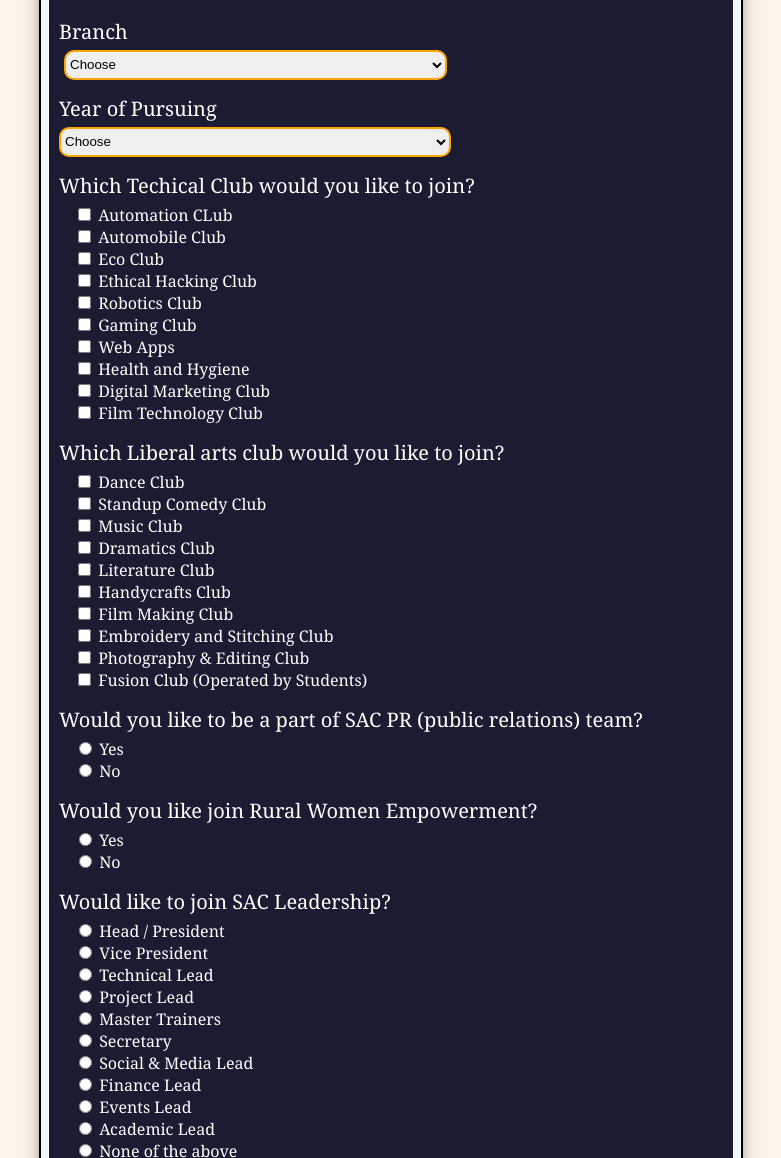
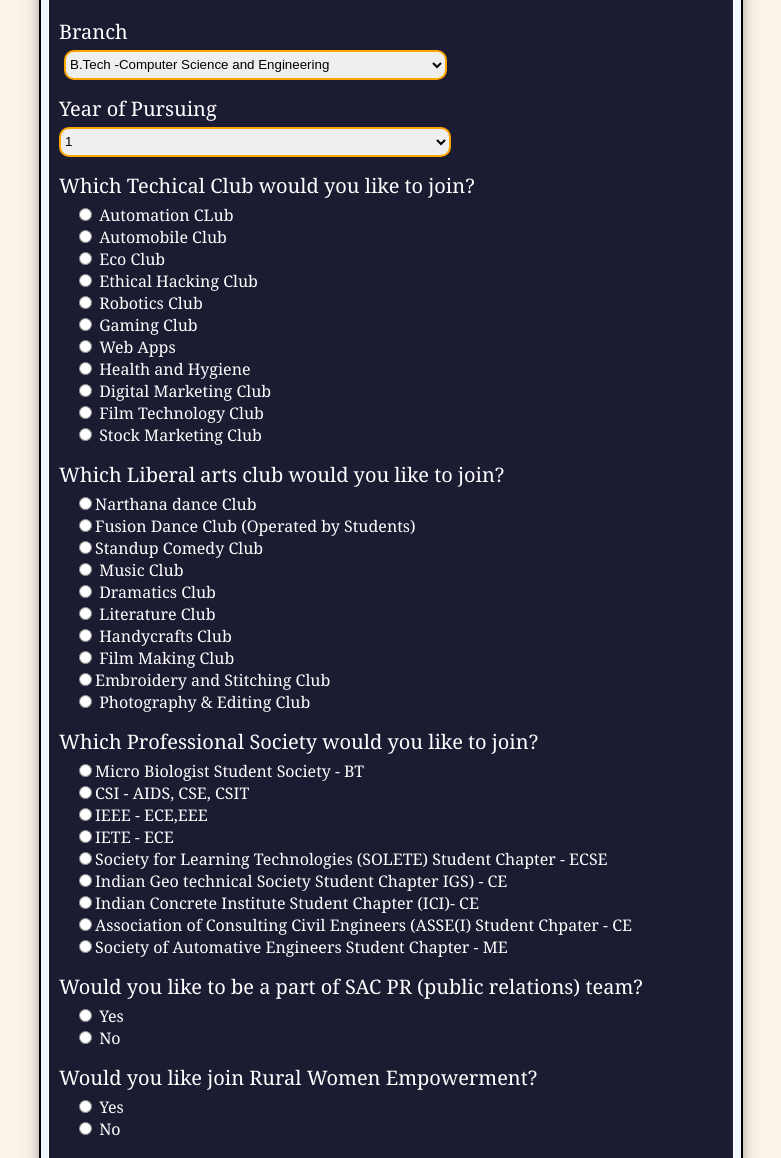
Before and after one commit to PYKREDDY/RegistrationForm, a website: page forms3/Forms2/index.html in a window 1280 px wide. Shown: the part 1147-2305 px from the top of the page, without its empty margins (249-1030 px from the left). Drawn offline with Linux system fonts and the light colour scheme.

Commit message:
checkboxes --> radio & social communities updates

```diff
--- a/forms3/Forms2/index.html
+++ b/forms3/Forms2/index.html
@@ -26,7 +26,7 @@
            <div class="labels"><label for="">Name of the Student</label></div>
            <div class="inp textFill"><input type="text" placeholder="Enter Your Full Name" required name="data[Name]" id="Name"></div>
            <div class="labels"><label for="">ID Number of the Student</label></div>
-           <div class="inp textFill"><input type="text" name="data[ID]" id="ID" pattern="[0-9]{10,}" required placeholder="Registration Number"></div>
+           <div class="inp textFill"><input type="text" name="data[ID]" id="ID" pattern="[0-9]{10,}" placeholder="Registration Number (leave blank you don't have it)"></div>
            <div class="labels"><label for="">Registered Email ID</label></div>
            <div class="inp textFill"><input type="email" name="data[Email]" id="Email" placeholder="2100099999@kluniversity.in" required></div>
            <div class="labels"><label for="">Mobile Number</label></div>
@@ -44,7 +44,6 @@
                 <div class="labels"><label for="">Branch</label></div>
                 <div class="inp choose">
                         <select name="data[Branch]" id="" required>
-                            <option value="none">Choose</option>
                             <option value="B.Tech  -Computer Science  and Engineering">B.Tech  -Computer Science  and Engineering</option>
                             <option value="B.Tech   -Electronics and Communication Engineering">B.Tech   -Electronics and Communication Engineering</option>
                             <option value="B.Tech -Electrical and Electronics Engineering">B.Tech -Electrical and Electronics Engineering</option>
@@ -110,7 +109,7 @@
                 <div class="labels"><label for="">Year of Pursuing</label></div>
                 <div class="inp year">
                     <select name="data[Year]" id="" required>
-                        <option type="none" selected>Choose</option>
+
                         <option type="one" value="1">1</option>
                         <option type="two" value="2">2</option>
                         <option type="three" value="3">3</option>
@@ -119,29 +118,44 @@
                     </select>
                 </div>
                 <div class="labels "><label for="">Which Techical Club would you like to join?</label></div>
-                <div class="inp choose"><input type="checkbox" name="data[Automation Club]" id="" value="Automation Club"> Automation CLub</div>
-                <div class="inp choose"><input type="checkbox" name="data[Automobile Club]" id="" value="Automobile Club"> Automobile Club</div>
-                <div class="inp choose"><input type="checkbox" name="data[Eco Club]" id="" value="Eco Club"> Eco Club</div>
-                <div class="inp choose"><input type="checkbox" name="data[Ethical Hacking]" id="" value="Ethical Hacking Club"> Ethical Hacking Club</div>
-                <div class="inp choose"><input type="checkbox" name="data[Robotics Club]" id="" value="Robotics Club"> Robotics Club</div>
-                <div class="inp choose"><input type="checkbox" name="data[Gaming Club]" id="" value="Gaming Club"> Gaming Club</div>
-                <div class="inp choose"><input type="checkbox" name="data[Web Apps]" id="" value="Web Apps"> Web Apps</div>
-                <div class="inp choose"><input type="checkbox" name="data[Health and Hygiene]" id="" value="Health and Hygiene"> Health and Hygiene</div>
-                <div class="inp choose"><input type="checkbox" name="data[Digital Marketing Club]" id="" value="Digital Marketing Club"> Digital Marketing Club</div>
-                <div class="inp choose"><input type="checkbox" name="data[Film Technology Club]" id="" value="Film Technology Club"> Film Technology Club</div>
+                <div class="inp choose" st><input type="radio" name="data[Technical Club]" id="" value="Automation Club" required> Automation CLub</div>
+                <div class="inp choose"><input type="radio" name="data[Technical Club]" id="" value="Automobile Club" required> Automobile Club</div>
+                <div class="inp choose"><input type="radio" name="data[Technical Club]" id="" value="Eco Club" required> Eco Club</div>
+                <div class="inp choose"><input type="radio" name="data[Technical Club]" id="" value="Ethical Hacking Club" required> Ethical Hacking Club</div>
+                <div class="inp choose"><input type="radio" name="data[Technical Club]" id="" value="Robotics Club" required> Robotics Club</div>
+                <div class="inp choose"><input type="radio" name="data[Technical Club]" id="" value="Gaming Club" required> Gaming Club</div>
+                <div class="inp choose"><input type="radio" name="data[Technical Club]" id="" value="Web Apps" required> Web Apps</div>
+                <div class="inp choose"><input type="radio" name="data[Technical Club]" id="" value="Health and Hygiene" required> Health and Hygiene</div>
+                <div class="inp choose"><input type="radio" name="data[Technical Club]" id="" value="Digital Marketing Club" required> Digital Marketing Club</div>
+                <div class="inp choose"><input type="radio" name="data[Technical Club]" id="" value="Film Technology Club" required> Film Technology Club</div>
+                <div class="inp choose"><input type="radio" name="data[Technical Club]" id="" value="Stock Marketing Club" required> Stock Marketing Club</div>
 
                 <div class="labels">Which Liberal arts club would you like to join?</div>
 
-                <div class="inp choose"><input type="checkbox" name="data[Dance Club]" id="" value="Dance Club"> Dance Club</div>
-                <div class="inp choose"><input type="checkbox" name="data[Standup Comedy Club]" id="" value="Standup Comedy Club"> Standup Comedy Club</div>
-                <div class="inp choose"><input type="checkbox" name="data[Music Club]" id="" value="Music Club"> Music Club</div>
-                <div class="inp choose"><input type="checkbox" name="data[Dramatics Club]" id="" value="Dramatics Club"> Dramatics Club </div>
-                <div class="inp choose"><input type="checkbox" name="data[Literature Club]" id="" value="Literature Club"> Literature Club</div>
-                <div class="inp choose"><input type="checkbox" name="data[Handycrafts Club]" id="" value="Handycrafts Club"> Handycrafts Club</div>
-                <div class="inp choose"><input type="checkbox" name="data[Film Making Club]" id="" value="Film Making Club"> Film Making Club</div>
-                <div class="inp choose"><input type="checkbox" name="data[Embroidery and Stitching Club]" id="" value="Embroidery and Stitching Club"> Embroidery and Stitching Club</div>
-                <div class="inp choose"><input type="checkbox" name="data[Photography & Painting Club]" id="" value="Photography & Painting Club"> Photography & Editing Club</div>
-                <div class="inp choose"><input type="checkbox" name="data[Fusion Club]" id="" value="Fusion Club"> Fusion Club (Operated by Students)</div>
+                <div class="inp choose"><input type="radio" name="data[Liberal arts Club]" id="" value="Dance Club" required>Narthana dance Club</div>
+                <div class="inp choose"><input type="radio" name="data[Liberal arts Club]" id="" value="Fusion Club" required>Fusion Dance Club (Operated by Students)</div>
+                <div class="inp choose"><input type="radio" name="data[Liberal arts Club]" id="" value="Standup Comedy Club" required>Standup Comedy Club</div>
+                <div class="inp choose"><input type="radio" name="data[Liberal arts Club]" id="" value="Music Club" required> Music Club</div>
+                <div class="inp choose"><input type="radio" name="data[Liberal arts Club]" id="" value="Dramatics Club" required> Dramatics Club </div>
+                <div class="inp choose"><input type="radio" name="data[Liberal arts Club]" id="" value="Literature Club" required> Literature Club</div>
+                <div class="inp choose"><input type="radio" name="data[Liberal arts Club]" id="" value="Handycrafts Club" required> Handycrafts Club</div>
+                <div class="inp choose"><input type="radio" name="data[Liberal arts Club]" id="" value="Film Making Club" required> Film Making Club</div>
+                <div class="inp choose"><input type="radio" name="data[Liberal arts Club]" id="" value="Embroidery and Stitching Club" required>Embroidery and Stitching Club</div>
+                <div class="inp choose"><input type="radio" name="data[Liberal arts Club]" id="" value="Photography & Editing Club" required> Photography & Editing Club</div>
+
+                <div class="labels">Which Professional Society would you like to join?</div>
+
+                <div class="inp choose"><input type="radio" name="data[Professional Society]" id="" value="Micro Biologist Student Society - BT" required>Micro Biologist Student Society - BT</div>
+                <div class="inp choose"><input type="radio" name="data[CSI - AIDS, CSE, CSIT]" id="" value="CSI - AIDS, CSE, CSIT" required>CSI - AIDS, CSE, CSIT</div>
+                <div class="inp choose"><input type="radio" name="data[IEEE - ECE,EEE]" id="" value="IEEE - ECE,EEE" required>IEEE - ECE,EEE</div>
+                <div class="inp choose"><input type="radio" name="data[IETE - ECE]" id="" value="IETE - ECE" required>IETE - ECE</div>
+                <div class="inp choose"><input type="radio" name="data[Society for Learning Technologies (SOLETE) Student Chapter - ECSE]" id="" value="Society for Learning Technologies (SOLETE) Student Chapter - ECSE" required>Society for Learning Technologies (SOLETE) Student Chapter - ECSE</div>
+                <div class="inp choose"><input type="radio" name="data[Indian Geo technical Society Student Chapter IGS) - CE]" id="Indian Geo technical Society Student Chapter IGS) - CE" value="Indian Geo technical Society Student Chapter IGS) - CE" required>Indian Geo technical Society Student Chapter IGS) - CE</div>
+                <div class="inp choose"><input type="radio" name="data[Indian Concrete Institute Student Chapter (ICI)- CE]" id="Indian Concrete Institute Student Chapter (ICI)- CE" value="Indian Concrete Institute Student Chapter (ICI)- CE" required>Indian Concrete Institute Student Chapter (ICI)- CE</div>
+                <div class="inp choose"><input type="radio" name="data[Association of Consulting Civil Engineers (ASSE(I) Student Chpater - CE]" id="" value="Association of Consulting Civil Engineers (ASSE(I) Student Chpater - CE" required>Association of Consulting Civil Engineers (ASSE(I) Student Chpater - CE</div>
+                <div class="inp choose"><input type="radio" name="data[Society of Automative Engineers Student Chapter - ME]" id="" value="Society of Automative Engineers Student Chapter - ME" required>Society of Automative Engineers Student Chapter - ME</div>
+
+
 
                 <div class="labels"><label for="">Would you like to be a part of SAC PR (public relations) team?</label></div>
                 <div class="inp choose"><input type="radio" name="data[PR]" id="" value="yes"> Yes</div>
@@ -168,30 +182,30 @@
                 <div class="labels"><label for="">What is your field of expertise?</label></div>
                 <div class="inp textFill"><input type="text" name="data[Expertise]" id="" placeholder="Graphics Designing, Public Speaking, etc."></div>
                 <div class="labels"><label for="">Which Sports club would you like to join?</label></div>
-                <div class="inp choose"><input type="radio" name="data[Sports Club]" id="" value="Atheletics"> Athletics <br></div>
-                <div class="inp choose"><input type="radio" name="data[Sports Club]" id="" value="Badminton"> Badminton <br></div>
-                <div class="inp choose"><input type="radio" name="data[Sports Club]" id="" value="Basket Ball"> Basket Ball <br></div>
-                <div class="inp choose"><input type="radio" name="data[Sports Club]" id="" value="CHess"> Chess <br></div>
-                <div class="inp choose"><input type="radio" name="data[Sports Club]" id="" value="Cricket"> Cricket <br></div>
-                <div class="inp choose"><input type="radio" name="data[Sports Club]" id="" value="Football"> Football <br></div>
-                <div class="inp choose"><input type="radio" name="data[Sports Club]" id="" value="Handball"> Handball <br></div>
-                <div class="inp choose"><input type="radio" name="data[Sports Club]" id="" value="Kabaddi"> Kabaddi <br></div>
-                <div class="inp choose"><input type="radio" name="data[Sports Club]" id="" value="Kho-Kho"> Kho-Kho <br></div>
-                <div class="inp choose"><input type="radio" name="data[Sports Club]" id="" value="Laen Tennis"> Lawn Tennis <br></div>
-                <div class="inp choose"><input type="radio" name="data[Sports Club]" id="" value="Power Lifiting"> Power Lifiting/Weight Lifting <br></div>
-                <div class="inp choose"><input type="radio" name="data[Sports Club]" id="" value="Table Tennis"> Table Tennis <br></div>
-                <div class="inp choose"><input type="radio" name="data[Sports Club]" id="" value="Taekwondo"> Taekwondo <br></div>
-                <div class="inp choose"><input type="radio" name="data[Sports Club]" id="" value="Throwball"> Throwball <br></div>
-                <div class="inp choose"><input type="radio" name="data[Sports Club]" id="" value="Wushu"> Wushu <br></div>
-                <div class="inp choose"><input type="radio" name="data[Sports Club]" id="" value="Volley ball"> Volley ball <br></div>
-                <div class="inp choose"><input type="radio" name="data[Sports Club]" id="" value="Roller Sports"> Roller Sports <br></div>
-                <div class="inp choose"><input type="radio" name="data[Sports Club]" id="" value="Boxing and Kick Boxing"> Boxing and Kick Boxing <br></div>
-                <div class="inp choose"><input type="radio" name="data[Sports Club]" id="" value="Archery"> Archery <br></div>
-                <div class="inp choose"><input type="radio" name="data[Sports Club]" id="" value="Karate"> Karate <br></div>
-                <div class="inp choose"><input type="radio" name="data[Sports Club]" id="" value="Swimming"> Swimming <br></div>
-                <div class="inp choose"><input type="radio" name="data[Sports Club]" id="" value="Rifle Shooting"> Rifle Shooting <br></div>
-                <div class="inp choose"><input type="radio" name="data[Sports Club]" id="" value="Yoga"> Yoga <br></div>
-                <div class="inp choose"><input type="radio" name="data[Sports Club]" id="" value="E-sports"> E-sports <br></div>
+                <div class="inp choose"><input type="radio" name="data[Sports Club]" id="" value="Atheletics" required> Athletics <br></div>
+                <div class="inp choose"><input type="radio" name="data[Sports Club]" id="" value="Badminton" required> Badminton <br></div>
+                <div class="inp choose"><input type="radio" name="data[Sports Club]" id="" value="Basket Ball" required> Basket Ball <br></div>
+                <div class="inp choose"><input type="radio" name="data[Sports Club]" id="" value="CHess" required> Chess <br></div>
+                <div class="inp choose"><input type="radio" name="data[Sports Club]" id="" value="Cricket" required> Cricket <br></div>
+                <div class="inp choose"><input type="radio" name="data[Sports Club]" id="" value="Football" required> Football <br></div>
+                <div class="inp choose"><input type="radio" name="data[Sports Club]" id="" value="Handball" required> Handball <br></div>
+                <div class="inp choose"><input type="radio" name="data[Sports Club]" id="" value="Kabaddi" required> Kabaddi <br></div>
+                <div class="inp choose"><input type="radio" name="data[Sports Club]" id="" value="Kho-Kho" required> Kho-Kho <br></div>
+                <div class="inp choose"><input type="radio" name="data[Sports Club]" id="" value="Laen Tennis" required> Lawn Tennis <br></div>
+                <div class="inp choose"><input type="radio" name="data[Sports Club]" id="" value="Power Lifiting" required> Power Lifiting/Weight Lifting <br></div>
+                <div class="inp choose"><input type="radio" name="data[Sports Club]" id="" value="Table Tennis" required> Table Tennis <br></div>
+                <div class="inp choose"><input type="radio" name="data[Sports Club]" id="" value="Taekwondo" required> Taekwondo <br></div>
+                <div class="inp choose"><input type="radio" name="data[Sports Club]" id="" value="Throwball" required> Throwball <br></div>
+                <div class="inp choose"><input type="radio" name="data[Sports Club]" id="" value="Wushu" required> Wushu <br></div>
+                <div class="inp choose"><input type="radio" name="data[Sports Club]" id="" value="Volley ball" required> Volley ball <br></div>
+                <div class="inp choose"><input type="radio" name="data[Sports Club]" id="" value="Roller Sports" required> Roller Sports <br></div>
+                <div class="inp choose"><input type="radio" name="data[Sports Club]" id="" value="Boxing and Kick Boxing" required> Boxing and Kick Boxing <br></div>
+                <div class="inp choose"><input type="radio" name="data[Sports Club]" id="" value="Archery" required> Archery <br></div>
+                <div class="inp choose"><input type="radio" name="data[Sports Club]" id="" value="Karate" required> Karate <br></div>
+                <div class="inp choose"><input type="radio" name="data[Sports Club]" id="" value="Swimming" required> Swimming <br></div>
+                <div class="inp choose"><input type="radio" name="data[Sports Club]" id="" value="Rifle Shooting" required> Rifle Shooting <br></div>
+                <div class="inp choose"><input type="radio" name="data[Sports Club]" id="" value="Yoga" required> Yoga <br></div>
+                <div class="inp choose"><input type="radio" name="data[Sports Club]" id="" value="E-sports" required> E-sports <br></div>
                 <br>
                 <!--<div class="termsandconditions">
                     <input type="checkbox" name="" id="terms" required><span><p> I Agree to <a href="tandc.html">terms and conditions</a> of KLUSAC</p></span>
--- /dev/null
+++ b/forms3/Forms2/package.json
@@ -0,0 +1,5 @@
+{
+  "dependencies": {
+    "firebase": "^9.9.0"
+  }
+}
```
Also changed, not shown: forms3/Forms2/thankyou.html (+4 -4 lines), forms3/Forms2/SAC.png (deleted), forms3/Forms2/SACLOGO.png (deleted), 1 other file.
